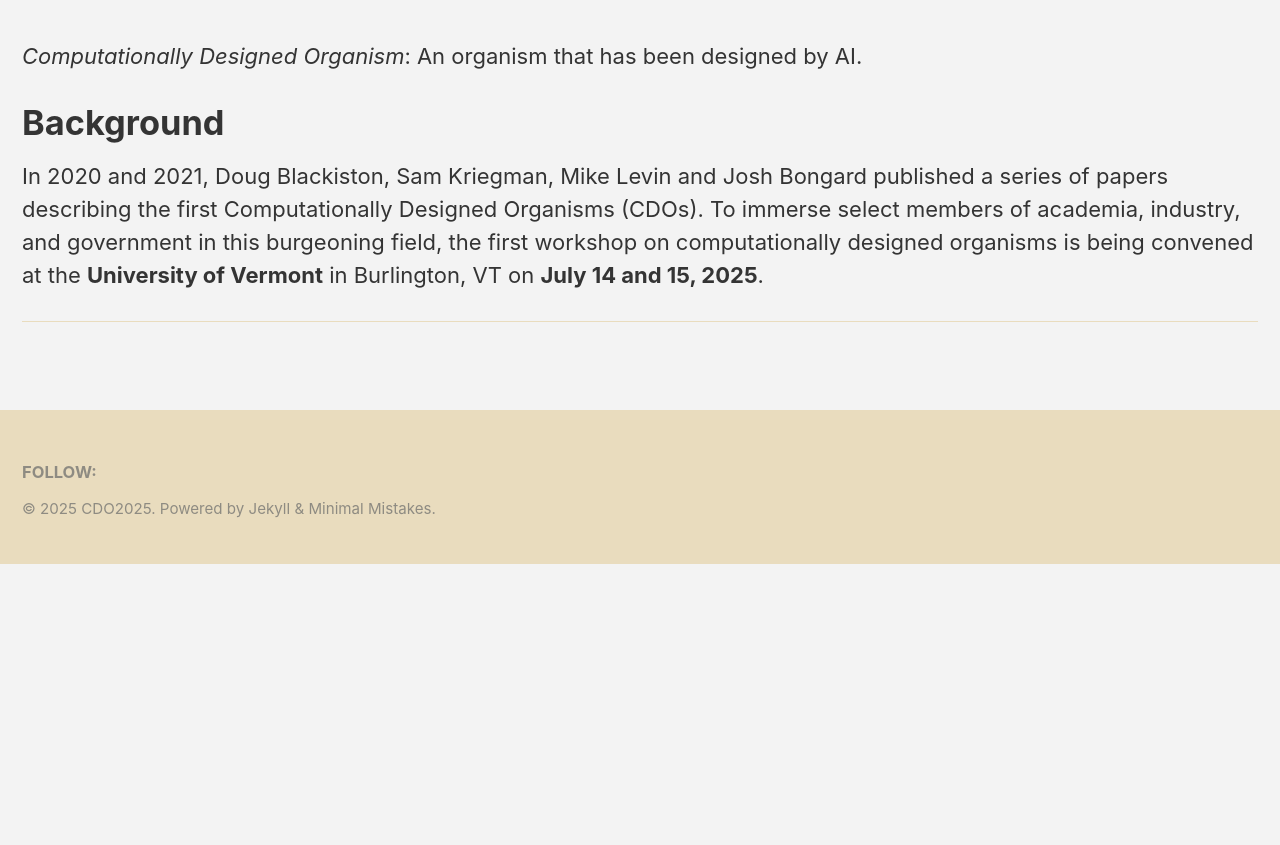
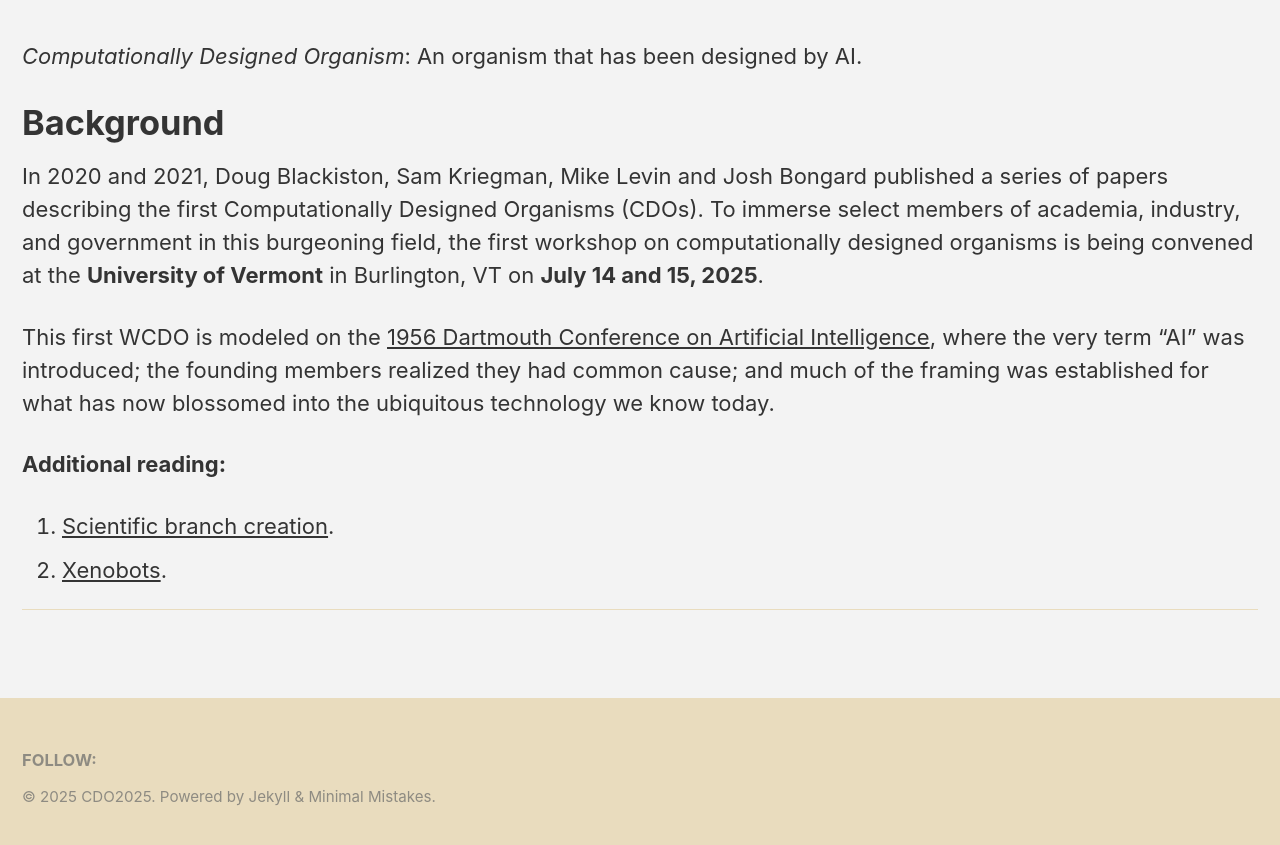
Before and after one commit to CDO2025/cdo2025.github.io, a Jekyll site: the page built from _pages/home.md, in a window 1280 px wide, cut to the strip 434-1287 px from the top of the page. Shown: the top 845 px of the strip. Built offline with Jekyll 4.4.1, drawn with Linux system fonts in a browser that asks for light colours; cached includes are drawn as plain includes; before the commit the page ends 998 px from its top, so only the background shows below that.

Commit message:
Update home.md

```diff
--- a/_pages/home.md
+++ b/_pages/home.md
@@ -23,4 +23,11 @@
 
 In 2020 and 2021, Doug Blackiston, Sam Kriegman, Mike Levin and Josh Bongard published a series of papers describing the first Computationally Designed Organisms (CDOs). To immerse select members of academia, industry, and government in this burgeoning field, the first workshop on computationally designed organisms is being convened at the **University of Vermont** in Burlington, VT on **July 14 and 15, 2025**.
 
+This first WCDO is modeled on the [1956 Dartmouth Conference on Artificial Intelligence](https://home.dartmouth.edu/about/artificial-intelligence-ai-coined-dartmouth), where the very term "AI" was introduced; the founding members realized they had common cause; and much of the framing was established for what has now blossomed into the ubiquitous technology we know today.
+
+**Additional reading:**
+
+1. [Scientific branch creation](https://www.freaktakes.com/p/a-report-on-scientific-branch-creation).
+2. [Xenobots](https://en.wikipedia.org/wiki/Xenobot).
+
 ---
```
